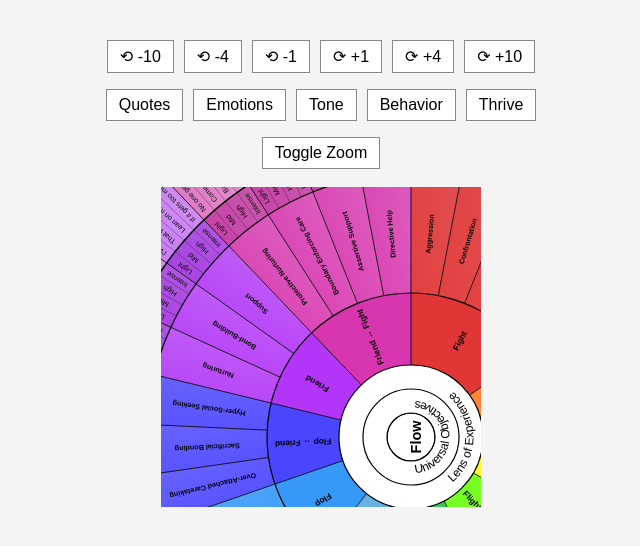
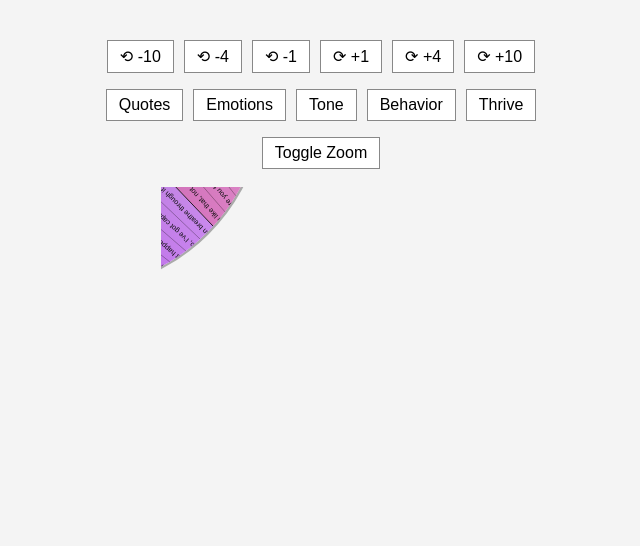
Before and after one commit to TheMazeMaster/BIM-Main, a website with bundled scripts: page index.html in a window 1280 px wide. Shown: the part 64-610 px from the top of the page, without its empty margins (319-959 px from the left). Built offline with nearby package versions, Linux system fonts and the light colour scheme.

Commit message:
Update index.html

```diff
--- a/index.html
+++ b/index.html
@@ -35,7 +35,7 @@
 
   <!-- Wheel SVG Container -->
   <div class="wheel-viewport">
-    <svg id="dim-wheel" width="1000" height="1000"></svg>
+    <svg id="dim-wheel" width="320" height="320"></svg>
   </div>
 
   <script type="module" src="main.js"></script>
```
